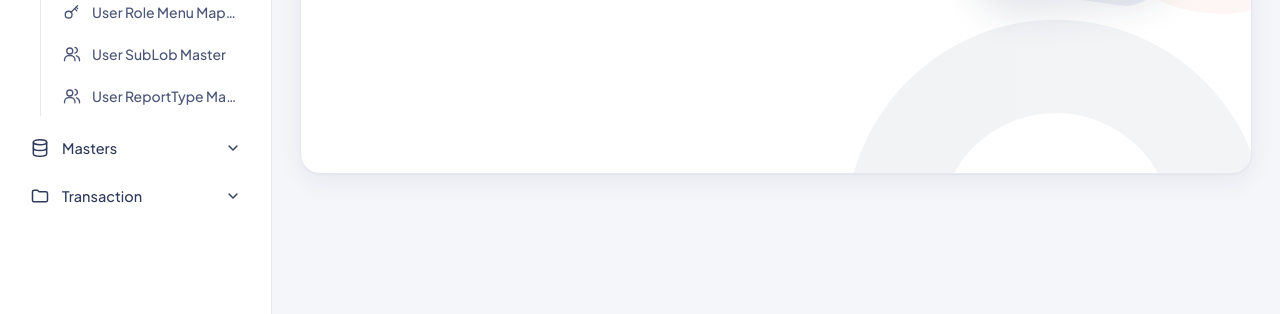
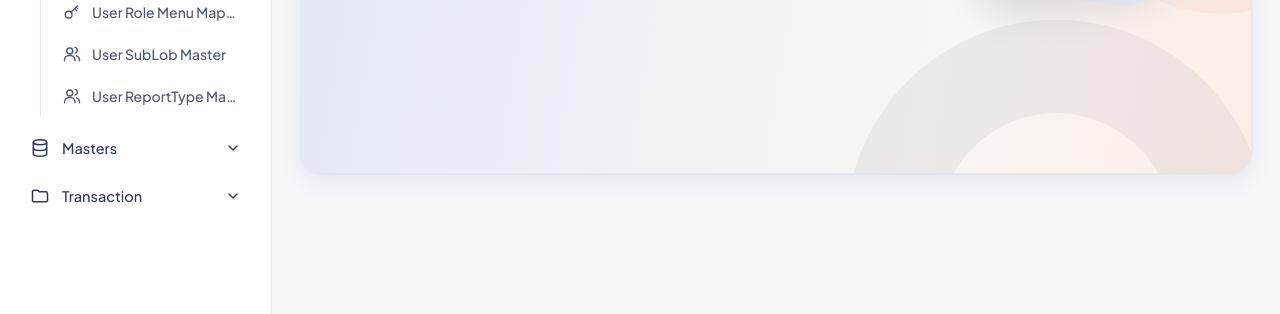
Before and after one commit to Shivam23188/Portfolio-Website, a plain HTML site: page prototypes/tpa-workspace.html in a window 1280 px wide. Shown: the part 486-800 px from the top of the page. Drawn offline with Linux system fonts and the light colour scheme.

Commit message:
Add cool-to-warm background gradient to the TPA Workspace welcome card
Co-Authored-By: Claude Opus 5.5 <noreply@anthropic.com>
Claude-Session: https://claude.ai/code/session_01UvUFWXcqqewR5NTMiHKZv1

```diff
--- a/assets/css/tpa-workspace.css
+++ b/assets/css/tpa-workspace.css
@@ -273,7 +273,8 @@ h1, h2 { margin: 0; }
   align-items: center;
   gap: 40px;
   padding: 56px 64px;
-  background: var(--tpa-surface);
+  /* Cool blue-grey on the left fading to a warm peach glow on the right */
+  background: linear-gradient(100deg, #e2e7ef 0%, #eef1f6 38%, #f7f5f3 68%, #fbeee7 100%);
   border: 1px solid var(--tpa-line);
   border-radius: 20px;
   box-shadow: 0 1px 2px rgba(30, 42, 74, 0.04), 0 8px 24px rgba(30, 42, 74, 0.06);
```
